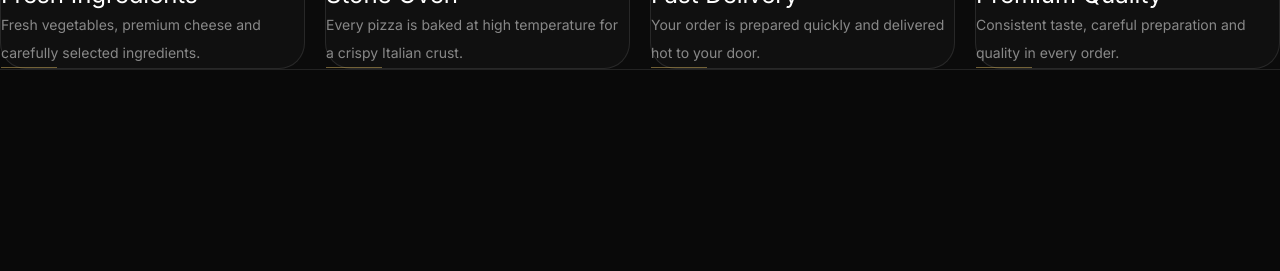
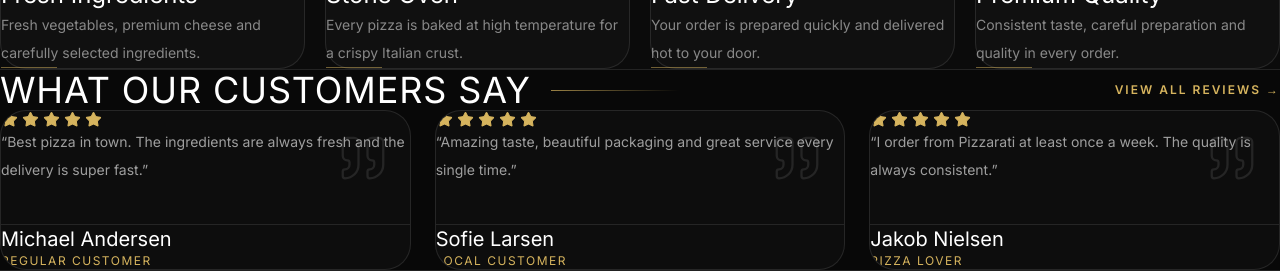
Before and after one commit to marikglobal-ai/pizzarati, a Next.js app: page / in a window 1280 px wide. Shown: the part 1413-1684 px from the top of the page. Before the commit the page ends 1483 px from the top, so only its background shows below. Built offline with nearby package versions, Linux system fonts and the light colour scheme.

Commit message:
1
feat: add testimonials section

```diff
--- a/app/page.tsx
+++ b/app/page.tsx
@@ -4,6 +4,7 @@
 import BestSellers from '@/components/sections/BestSellers'
 import CartSidebar from '../components/cart/CartSidebar'
 import WhyChooseUs from '@/components/sections/WhyChooseUs'
+import Testimonials from '@/components/sections/Testimonials'
 
 export default function Home() {
   return (
@@ -14,6 +15,7 @@
       <Categories />
       <BestSellers />
       <WhyChooseUs />
+      <Testimonials />
     </main>
   )
 }
--- /dev/null
+++ b/components/sections/Testimonials.tsx
@@ -0,0 +1,61 @@
+import { Quote, Star } from 'lucide-react'
+
+import Container from '@/components/ui/Container'
+import SectionTitle from '@/components/ui/SectionTitle'
+
+const reviews = [
+  {
+    name: 'Michael Andersen',
+    role: 'Regular customer',
+    text: 'Best pizza in town. The ingredients are always fresh and the delivery is super fast.'
+  },
+  {
+    name: 'Sofie Larsen',
+    role: 'Local customer',
+    text: 'Amazing taste, beautiful packaging and great service every single time.'
+  },
+  {
+    name: 'Jakob Nielsen',
+    role: 'Pizza lover',
+    text: 'I order from Pizzarati at least once a week. The quality is always consistent.'
+  }
+]
+
+export default function Testimonials() {
+  return (
+    <section id="reviews" className="border-b border-white/10 bg-[#080808] py-20">
+      <Container>
+        <SectionTitle title="What Our Customers Say" linkText="View all reviews" linkHref="#reviews" />
+
+        <div className="grid gap-6 lg:grid-cols-3">
+          {reviews.map(review => (
+            <article
+              key={review.name}
+              className="group relative overflow-hidden rounded-[26px] border border-white/10 bg-white/[0.025] p-7 transition-all duration-300 hover:-translate-y-2 hover:border-[#d6b45e]/60 hover:shadow-[0_20px_55px_rgba(214,180,94,.1)]"
+            >
+              <Quote
+                size={54}
+                strokeWidth={1}
+                className="absolute right-5 top-5 text-white/10 transition group-hover:text-[#d6b45e]/20"
+              />
+
+              <div className="flex items-center gap-1 text-[#d6b45e]">
+                {Array.from({ length: 5 }).map((_, index) => (
+                  <Star key={index} size={17} fill="currentColor" strokeWidth={1.5} />
+                ))}
+              </div>
+
+              <p className="mt-6 min-h-[96px] text-sm leading-7 text-white/60">“{review.text}”</p>
+
+              <div className="mt-7 border-t border-white/10 pt-5">
+                <h3 className="font-serif text-xl text-white">{review.name}</h3>
+
+                <p className="mt-1 text-xs uppercase tracking-[1.5px] text-[#d6b45e]">{review.role}</p>
+              </div>
+            </article>
+          ))}
+        </div>
+      </Container>
+    </section>
+  )
+}
```
